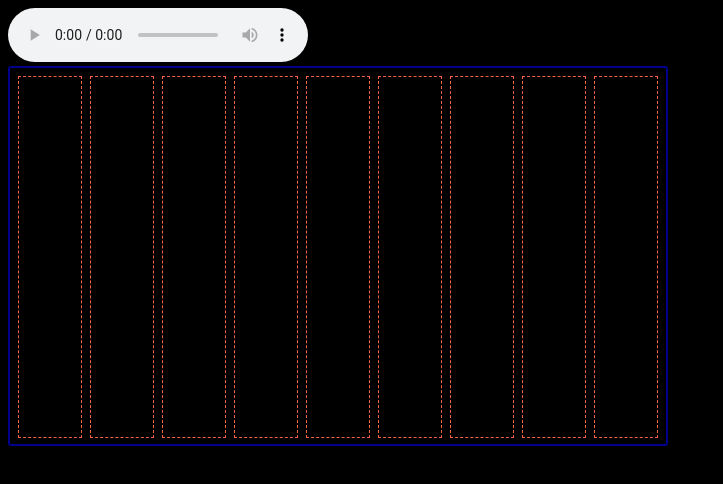
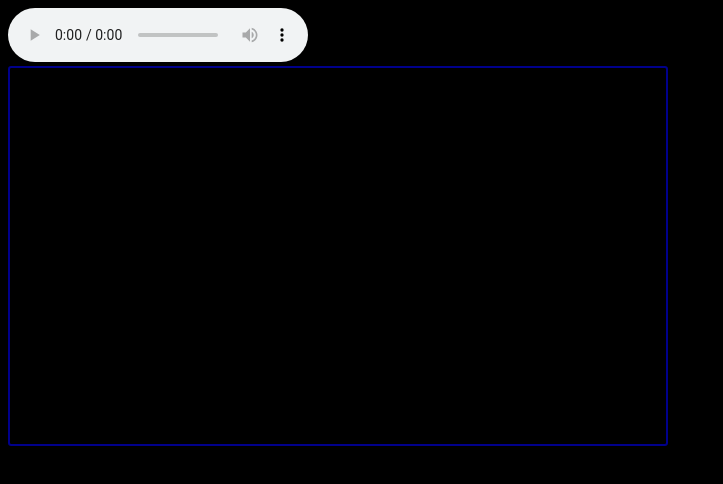
Before and after one commit to achequisde/frec, a website built with Vite: page index.html in a window 1280 px wide. Shown: the whole page, without its empty margins (0-723 px from the left). Built offline with nearby package versions, Linux system fonts and the light colour scheme.

Commit message:
Fix step colors and display

```diff
--- a/src/global.css
+++ b/src/global.css
@@ -60,7 +60,6 @@ html {
   justify-content: flex-start;
   width: 100%;
   height: 100%;
-  border: 1px dashed tomato;
 }
 
 .step-visualizer__step {
--- a/src/visualizers/step.ts
+++ b/src/visualizers/step.ts
@@ -2,24 +2,25 @@ import { BaseVisualizer } from "./base";
 import { STYLE } from "./constants";
 
 class DOMBar {
-  public container = document.createElement("div");
+  public dom = document.createElement("div");
   public children: DOMBar[] = [];
+  public color = "";
 
   constructor(private classes: string[] = []) {
-    this.container.setAttribute("class", classes.join(" "));
+    this.dom.setAttribute("class", classes.join(" "));
   }
 
   appendChild(child: DOMBar) {
     this.children.push(child);
-    this.container.appendChild(child.container);
+    this.dom.appendChild(child.dom);
   }
 
   hide() {
-    this.container.setAttribute("hidden", "true");
+    this.dom.style.backgroundColor = "transparent";
   }
 
   show() {
-    this.container.removeAttribute("hidden");
+    this.dom.style.backgroundColor = this.color;
   }
 }
 
@@ -35,12 +36,12 @@ export class Step extends BaseVisualizer {
   constructor(
     public parent: HTMLElement,
     public data: Float32Array,
-    private config = { barCount: 8, stepCount: 64 },
-    private colors = [ "lime", "yellow", "red" ]
+    private config = { barCount: 8, stepCount: 100 },
+    private colors = ["lime", "yellow", "red"]
   ) {
     super();
 
-    this.maxAverageValue = 0;
+    this.maxAverageValue = 1;
     this.dataBarCountRatio = this.data.length / this.config.barCount;
     this.averageValues = new Array<number>(this.config.barCount);
     this.container.setAttribute("class", STYLE.CONTAINER);
@@ -52,22 +53,30 @@ export class Step extends BaseVisualizer {
     for (let i = 0; i <= this.config.barCount; i++) {
       const bar = new DOMBar(["step-visualizer__bar"]);
       this.elements.push(bar);
-      this.container.appendChild(bar.container);
+      this.container.appendChild(bar.dom);
     }
 
     let containerHeight =
-    parseFloat(window.getComputedStyle(this.container, null).height) /
-      this.config.stepCount - 1 +
-    "px";
+      parseFloat(window.getComputedStyle(this.container, null).height) /
+        this.config.stepCount -
+      1 +
+      "px";
 
-    let colorSegments = Math.floor(this.config.stepCount / this.colors.length) + 1;
+    // Steps are appended top-to-bottom (normal box model behavior)
+    // But we want to assign colors bottom-to-top
+    let stepColors = this.colors.slice().reverse();
+    let colorSegments =
+      Math.floor(this.config.stepCount / stepColors.length) + 1;
 
     // Create steps
     for (let element of this.elements) {
       for (let i = 0; i < this.config.stepCount; i++) {
         let stepBar = new DOMBar(["step-visualizer__step"]);
-        stepBar.container.style.flexBasis = containerHeight;
-        stepBar.container.style.backgroundColor = this.colors[Math.floor(i / colorSegments)];
+        stepBar.dom.style.flexBasis = containerHeight;
+        let stepColor = stepColors[Math.floor(i / colorSegments)];
+        stepBar.dom.style.backgroundColor = stepColor;
+        stepBar.color = stepColor;
+        stepBar.hide();
         element.appendChild(stepBar);
       }
     }
@@ -94,31 +103,31 @@ export class Step extends BaseVisualizer {
   updateScales(): void {
     let stepSize = this.maxAverageValue / this.config.stepCount;
 
-    for (let [index, element] of this.elements.entries()) {
-      // Steps shown will be from 0 to stepAmount
-      // We must add 'justify-content: flex-end' in CSS for this to work properly
-      let stepAmount = Math.floor(this.averageValues[index] / stepSize);
+    for (let [index, bar] of this.elements.entries()) {
+      let stepsToShow = Math.floor(this.averageValues[index] / stepSize) || 0;
+      let from;
+      let to;
 
-      if (this.lastIndexMap.has(element)) {
-        let lastIndex = this.lastIndexMap.get(element);
-        let diff = lastIndex - stepAmount;
+      if (this.lastIndexMap.has(bar)) {
+        from = this.lastIndexMap.get(bar);
+        to = bar.children.length - stepsToShow;
 
-        // We need to hide ${diff} elements
-        if (diff > 0) {
-          let segment = element.children.slice(stepAmount, lastIndex);
-          segment.forEach((e) => e.hide());
+        let delta = from - to;
+        this.lastIndexMap.set(bar, to);
 
-          // We need to show ${diff} elements
-        } else if (diff < 0) {
-          let segment = element.children.slice(lastIndex, stepAmount);
-          segment.forEach((e) => e.show());
+        if (delta < 0) {
+          // We must hide elements
+          bar.children.slice(from, to).forEach((step) => step.hide());
+        } else if (delta > 0) {
+          // We must show elements
+          [from, to] = [to, from];
+          bar.children.slice(from, to).forEach((step) => step.show());
         }
       } else {
-        let segment = element.children.slice(stepAmount);
-        segment.forEach((e) => e.hide());
+        from = bar.children.length - stepsToShow;
+        bar.children.slice(from).forEach((step) => step.show());
+        this.lastIndexMap.set(bar, from);
       }
-
-      this.lastIndexMap.set(element, stepAmount);
     }
   }
 
```
